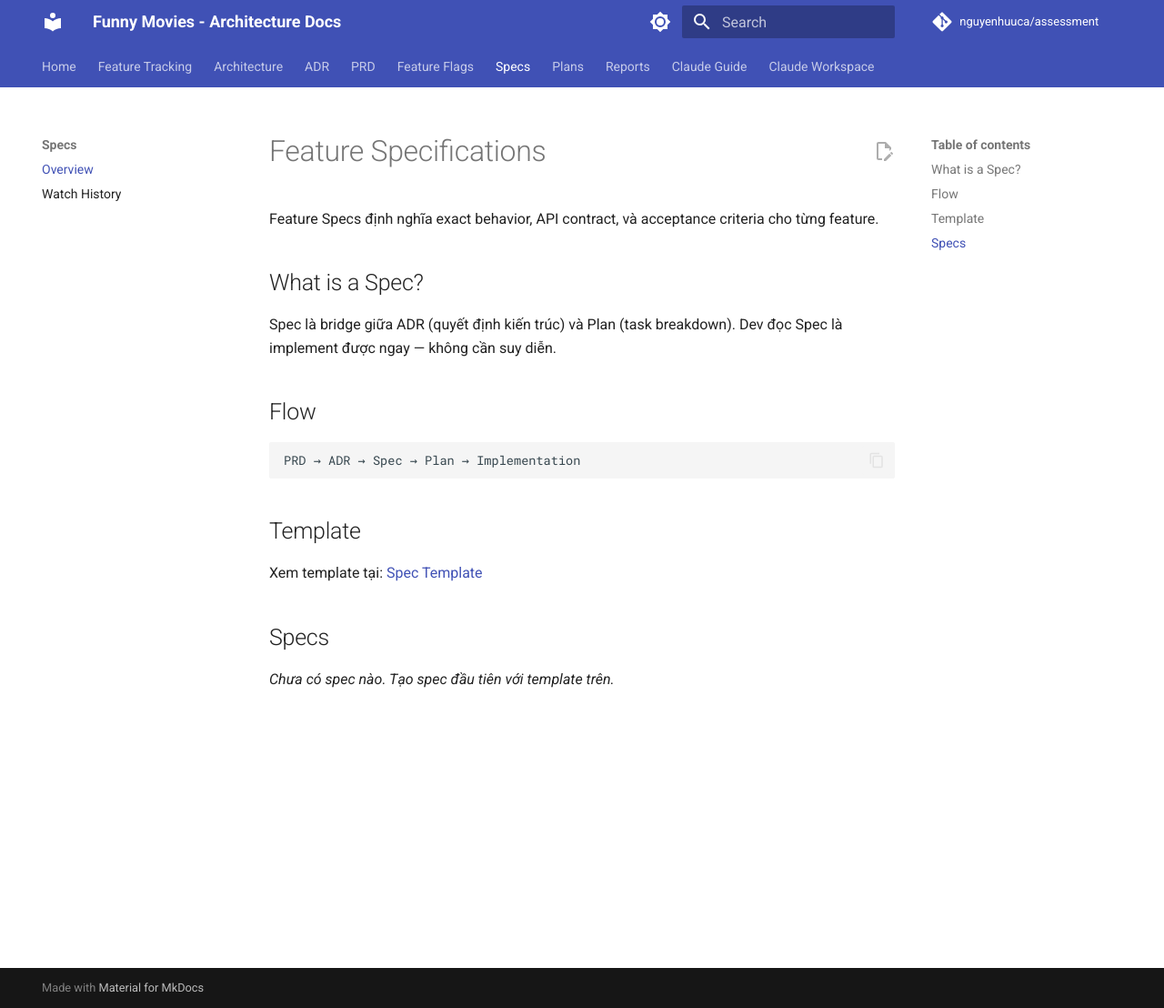
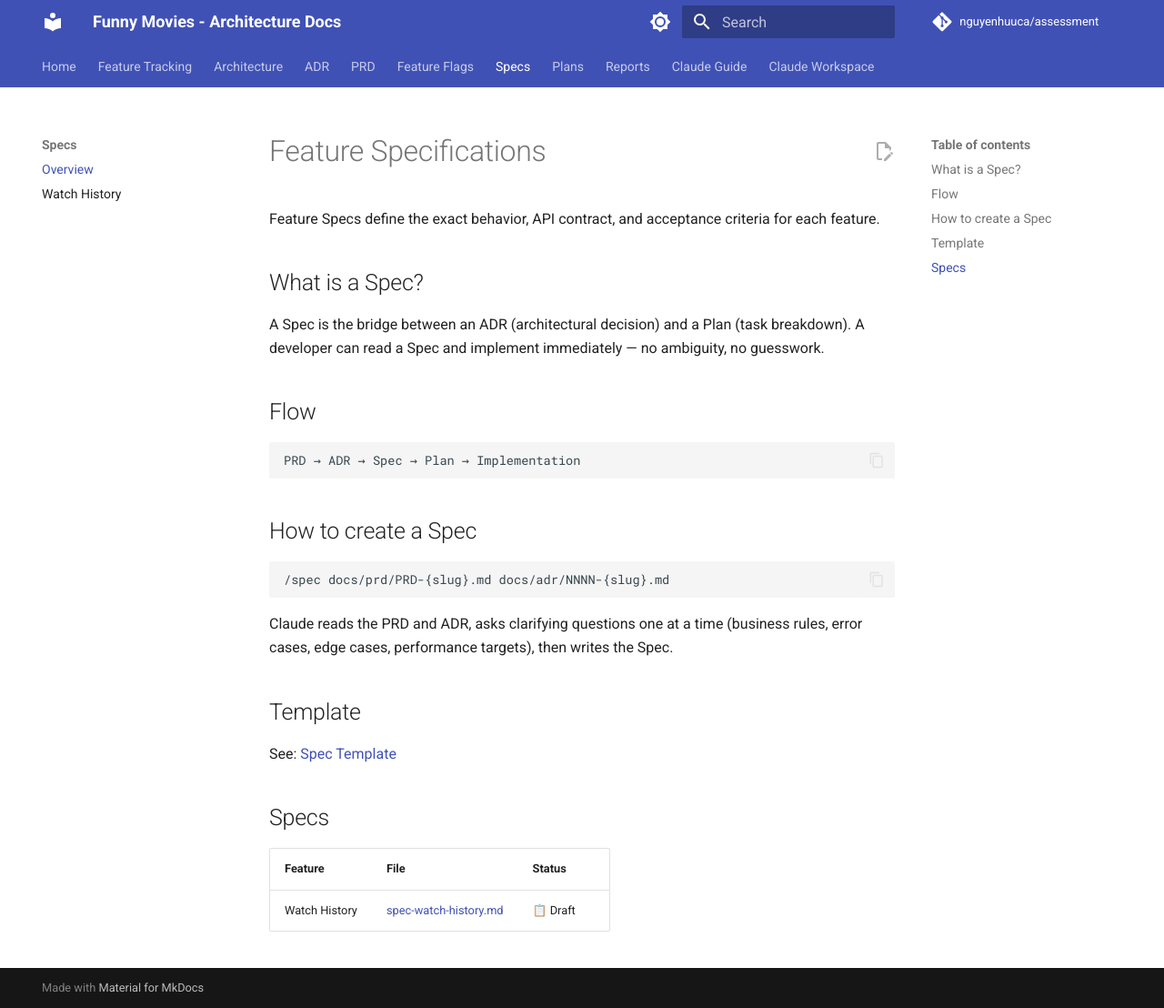
Before and after one commit to nguyenhuuca/assessment, an MkDocs documentation site: the page built from docs/specs/index.md, in a window 1280 px wide and 1108 px high. Shown: the whole window at 91% size. Built offline with MkDocs 1.6.1 and Material for MkDocs 9.7.7, drawn with Linux system fonts in a browser that asks for light colours; comment, search, counter and statistics services are not loaded.

Commit message:
docs: rewrite specs/index.md in English with spec table
Co-Authored-By: Claude Sonnet 4.6 <noreply@anthropic.com>

````diff
--- a/docs/specs/index.md
+++ b/docs/specs/index.md
@@ -1,11 +1,11 @@
 # Feature Specifications
 
-Feature Specs định nghĩa exact behavior, API contract, và acceptance criteria cho từng feature.
+Feature Specs define the exact behavior, API contract, and acceptance criteria for each feature.
 
 ## What is a Spec?
 
-Spec là bridge giữa ADR (quyết định kiến trúc) và Plan (task breakdown).
-Dev đọc Spec là implement được ngay — không cần suy diễn.
+A Spec is the bridge between an ADR (architectural decision) and a Plan (task breakdown).
+A developer can read a Spec and implement immediately — no ambiguity, no guesswork.
 
 ## Flow
 
@@ -13,10 +13,20 @@ Dev đọc Spec là implement được ngay — không cần suy diễn.
 PRD → ADR → Spec → Plan → Implementation
 ```
 
+## How to create a Spec
+
+```
+/spec docs/prd/PRD-{slug}.md docs/adr/NNNN-{slug}.md
+```
+
+Claude reads the PRD and ADR, asks clarifying questions one at a time (business rules, error cases, edge cases, performance targets), then writes the Spec.
+
 ## Template
 
-Xem template tại: [Spec Template](../claude/templates/artifacts/spec.template.md)
+See: [Spec Template](../claude/templates/artifacts/spec.template.md)
 
 ## Specs
 
-*Chưa có spec nào. Tạo spec đầu tiên với template trên.*
+| Feature | File | Status |
+|---------|------|--------|
+| Watch History | [spec-watch-history.md](spec-watch-history.md) | 📋 Draft |
````
